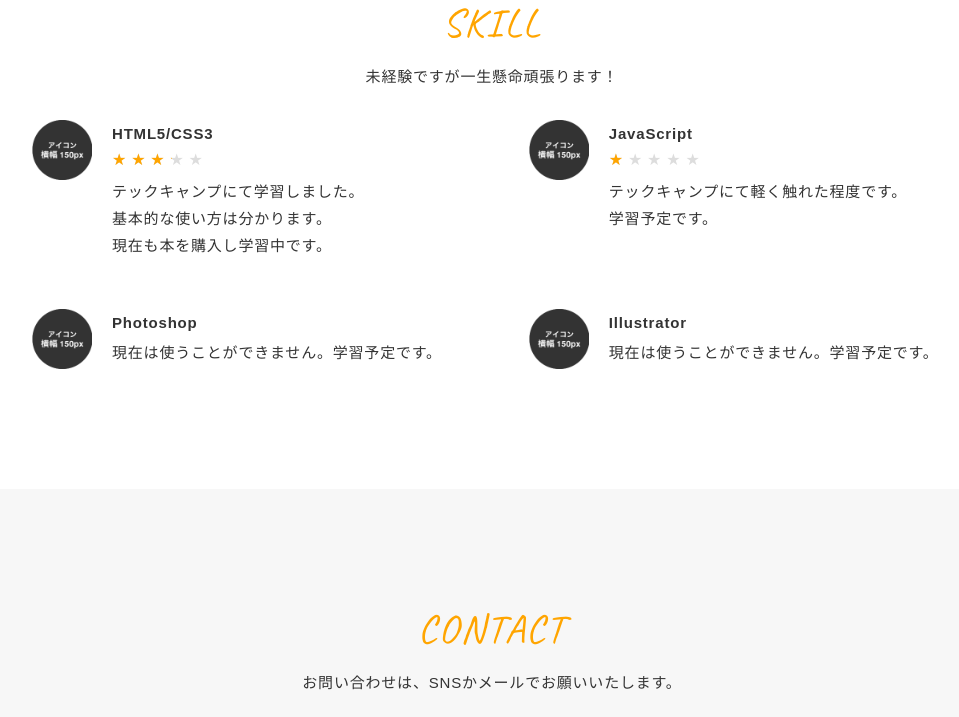
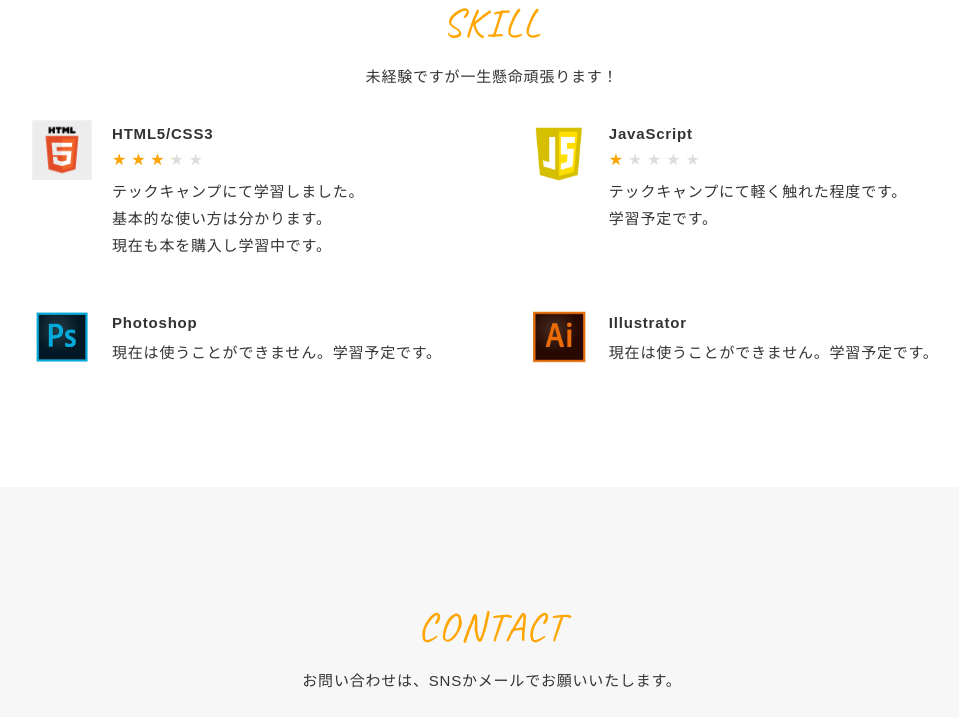
Before and after one commit to koshio3112/Sosuke-Portfolio, a plain HTML site: page index.html in a window 1280 px wide. Shown: the part 3420-4137 px from the top of the page, without its empty margins (148-1107 px from the left). Drawn offline with nearby package versions, Linux system fonts and the light colour scheme.

Commit message:
skillロゴ

```diff
--- a/index.html
+++ b/index.html
@@ -207,7 +207,7 @@
             <div class="skill-list">
               <div class="skill-item">
                 <div class="skill-image-wrapper">
-                  <img class="skill-image" src="img/skill/icon_skill.png" alt="">
+                  <img class="skill-image" src="img/skill/Html.png" alt="">
                 </div>
                 <div class="skill-body">
                   <h3 class="skill-title">HTML5/CSS3</h3>
@@ -220,7 +220,7 @@
               </div>
               <div class="skill-item">
                 <div class="skill-image-wrapper">
-                  <img class="skill-image" src="img/skill/icon_skill.png" alt="">
+                  <img class="skill-image" src="img/skill/js.png" alt="">
                 </div>
                 <div class="skill-body">
                   <h3 class="skill-title">JavaScript</h3>
@@ -233,7 +233,7 @@
               </div>
               <div class="skill-item">
                 <div class="skill-image-wrapper">
-                  <img class="skill-image" src="img/skill/icon_skill.png" alt="">
+                  <img class="skill-image" src="img/skill/ps.jpg" alt="">
                 </div>
                 <div class="skill-body">
                   <h3 class="skill-title">Photoshop</h3>
@@ -246,7 +246,7 @@
               </div>
               <div class="skill-item">
                 <div class="skill-image-wrapper">
-                  <img class="skill-image" src="img/skill/icon_skill.png" alt="">
+                  <img class="skill-image" src="img/skill/2058.jpg" alt="">
                 </div>
                 <div class="skill-body">
                   <h3 class="skill-title">Illustrator</h3>
```
Also changed, not shown: img/skill/2058.jpg (added), img/skill/Html.png (added), img/skill/js.png (added), img/skill/ps.jpg (added).
